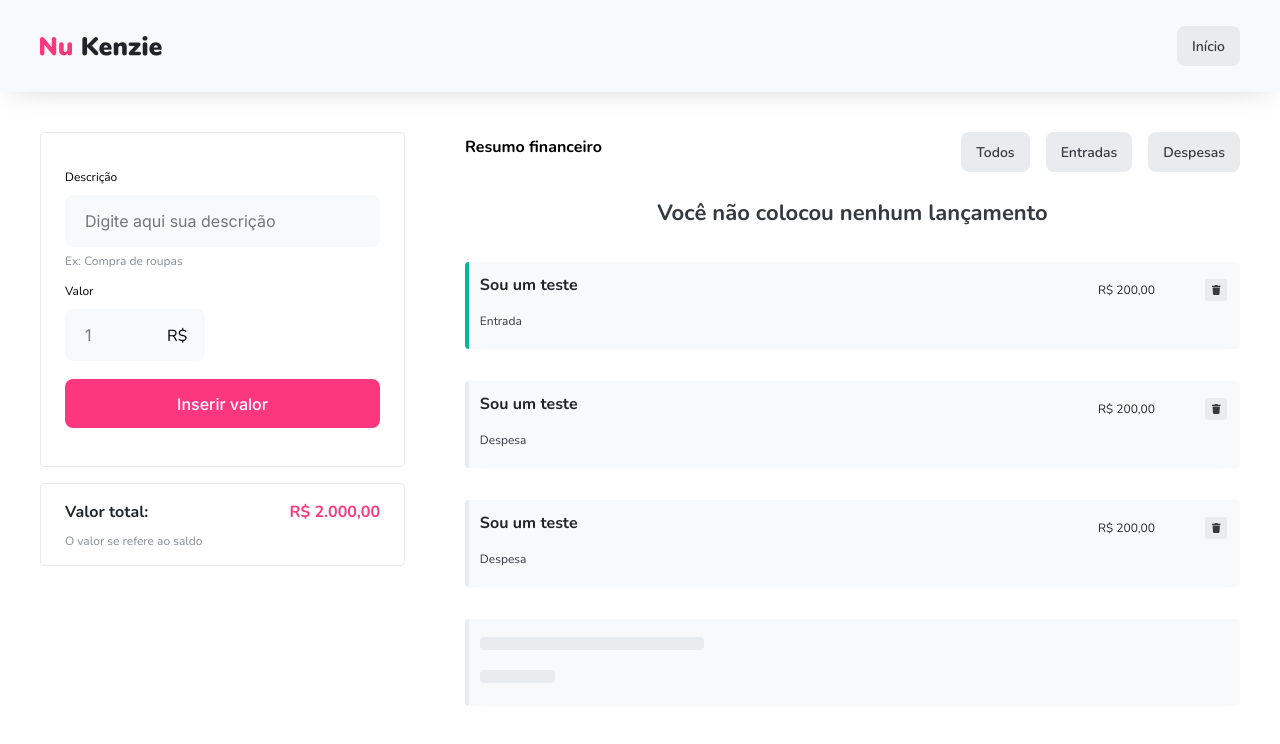
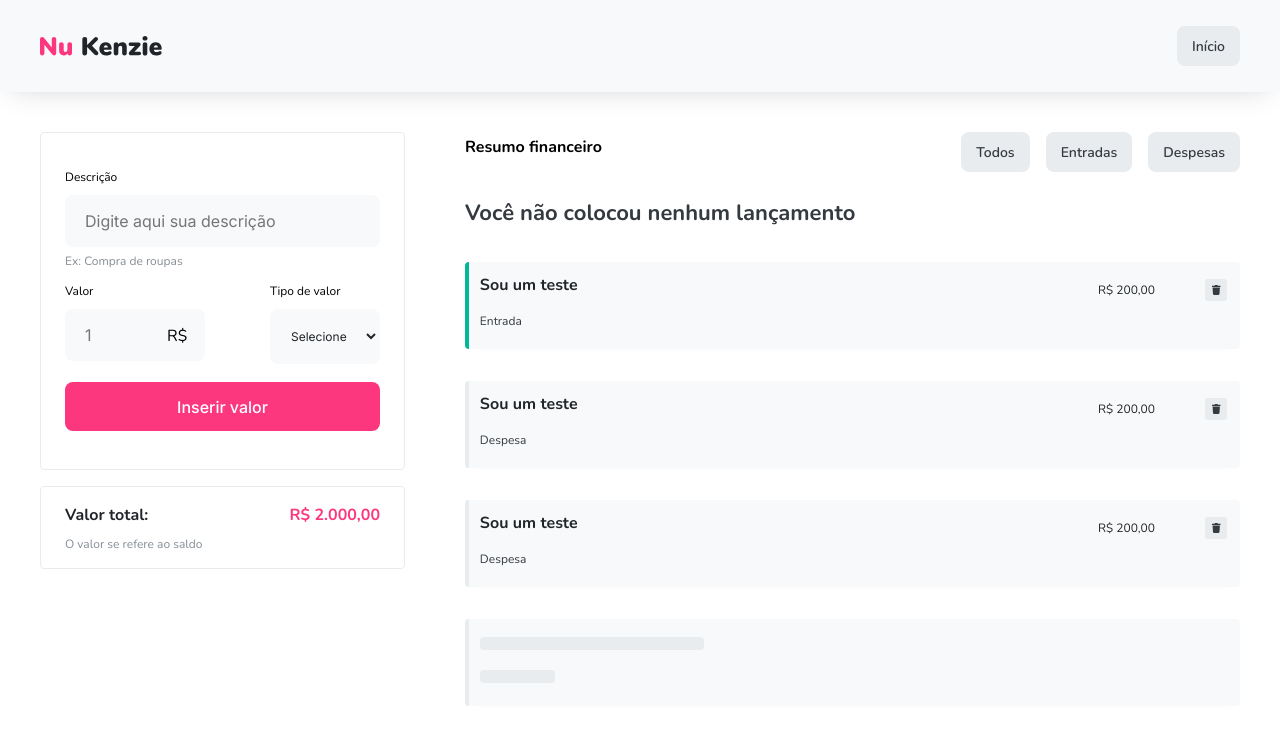
Before and after one commit to matheuscdd/nukenziematheus, a React (Create React App) app: page / in a window 1280 px wide. Shown: the top 744 px of the page. Built offline with nearby package versions, Linux system fonts and the light colour scheme.

Commit message:
ajustei o select

```diff
--- a/src/components/AncientEntries/styles.css
+++ b/src/components/AncientEntries/styles.css
@@ -9,4 +9,5 @@
     line-height: 34px;
     font-weight: var(--font-weight-4);
     color: var(--color-grey-4);
+    text-align: left;
 }
--- a/src/components/InsertEntry/index.jsx
+++ b/src/components/InsertEntry/index.jsx
@@ -12,7 +12,7 @@ function InsertEntry() {
             <InputDefault placeholder='Digite aqui sua descrição' id='description' type='text' label='Descrição' legend='Ex: Compra de roupas' widthInput={275}/>
             <div className='cont-entry-details'>
                 <InputDefault placeholder={1} id='valueEntry' type='number' label='Valor' example='R$' widthInput={80}/>
-                {/* <SelectDefault label='Tipo de valor' explanation='Selecione' options={[{name: 'Entrada', type: 'income'}, {name: 'Despesa', type: 'expense'}]}/> */}
+                <SelectDefault label='Tipo de valor' explanation='Selecione' options={[{id: 1, name: 'Entrada', type: 'income'}, {id: 2, name: 'Despesa', type: 'expense'}]} identifier='select'/>
             </div>
             <BtnMainColor content='Inserir valor'/>
         </form>
--- a/src/components/SelectDefault/index.jsx
+++ b/src/components/SelectDefault/index.jsx
@@ -1,16 +1,14 @@
 import './styles.css';
 
-function SelectDefault({id, label, explanation, options}) {
+function SelectDefault({identifier, label, explanation, options}) {
     return (
         <div className='select-default'>
-            <label htmlFor={id}>{label}</label>
-            <select>
-                <option value="" style={{display: 'none'}}>{explanation}</option>
+            <label htmlFor={identifier}>{label}</label>
+            <select id={identifier}>
+                <option value="" className='displayNone' key='22'>{explanation}</option>
                     {
                     options.map((el, index) =>
-                        <>
-                            <option value={el.type} key={index}>{el.name}</option>
-                        </>
+                            <option value={el.type} key={el.id}>{el.name}</option>
                     )
                     }
             </select>
```
